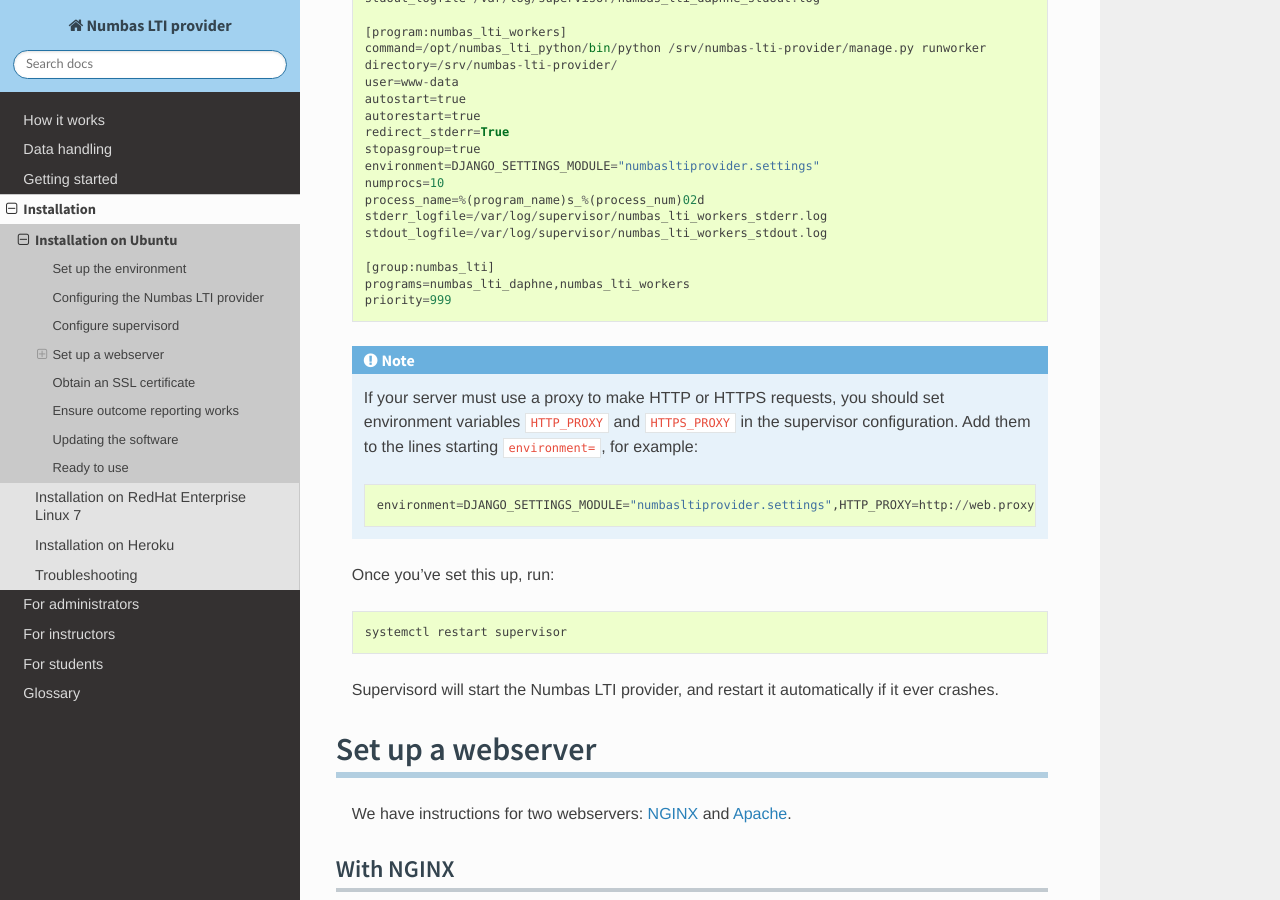
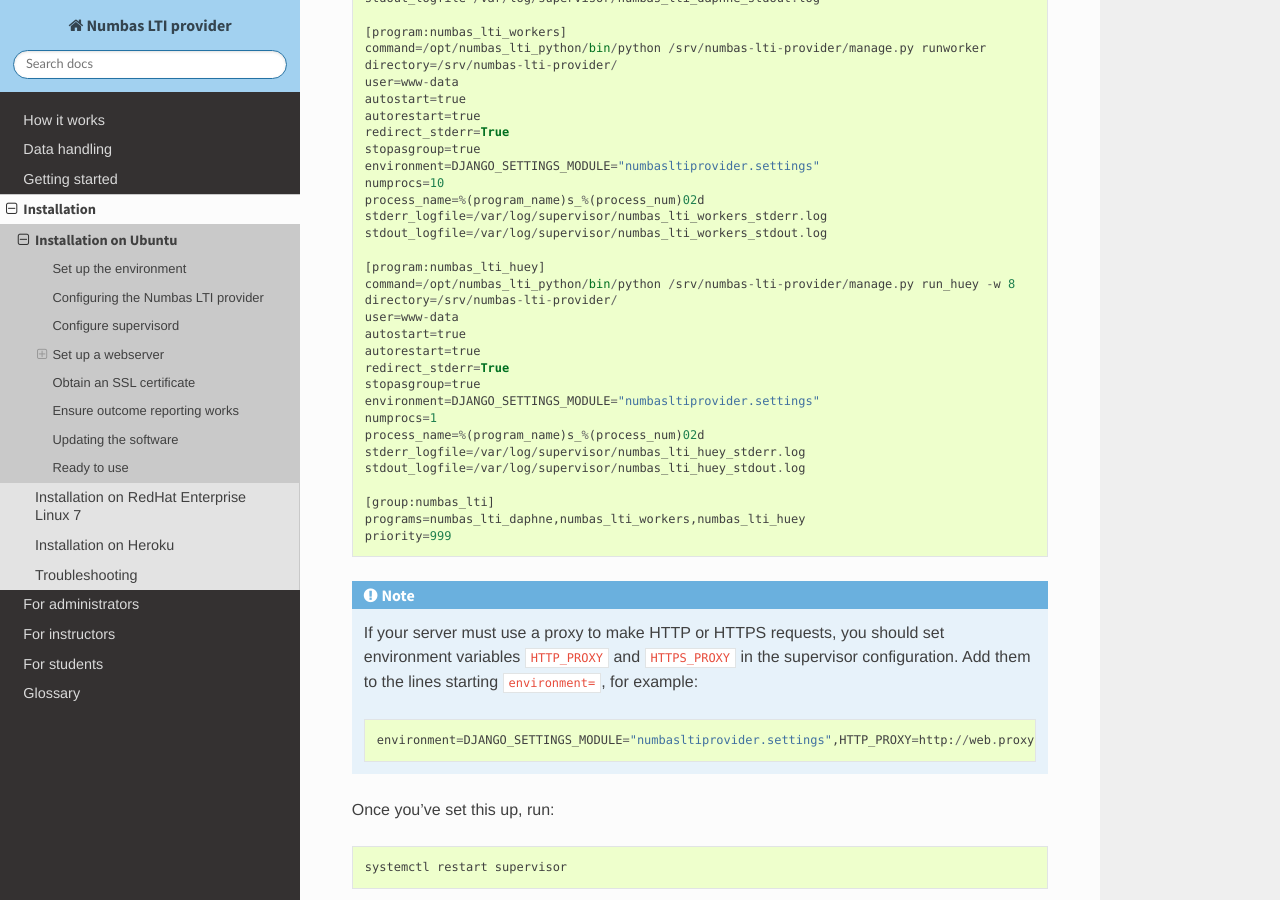
Before and after one commit to numbas/numbas-lti-provider, a Sphinx documentation site: the page built from doc/source/installation/ubuntu.rst, in a window 1280 px wide and 900 px high, scrolled down 2747 px. Built offline with Sphinx 7.4.7 and the Read the Docs theme 2.0.0, drawn with Linux system fonts in a browser that asks for light colours; some web fonts are replaced.

Commit message:
add huey to the instructions

```diff
--- a/doc/source/installation/ubuntu.rst
+++ b/doc/source/installation/ubuntu.rst
@@ -126,8 +126,22 @@
     stderr_logfile=/var/log/supervisor/numbas_lti_workers_stderr.log
     stdout_logfile=/var/log/supervisor/numbas_lti_workers_stdout.log
 
+    [program:numbas_lti_huey]
+    command=/opt/numbas_lti_python/bin/python /srv/numbas-lti-provider/manage.py run_huey -w 8
+    directory=/srv/numbas-lti-provider/
+    user=www-data
+    autostart=true
+    autorestart=true
+    redirect_stderr=True
+    stopasgroup=true
+    environment=DJANGO_SETTINGS_MODULE="numbasltiprovider.settings"
+    numprocs=1
+    process_name=%(program_name)s_%(process_num)02d
+    stderr_logfile=/var/log/supervisor/numbas_lti_huey_stderr.log
+    stdout_logfile=/var/log/supervisor/numbas_lti_huey_stdout.log
+
     [group:numbas_lti]
-    programs=numbas_lti_daphne,numbas_lti_workers
+    programs=numbas_lti_daphne,numbas_lti_workers,numbas_lti_huey
     priority=999
 
 .. note::
--- a/requirements.txt
+++ b/requirements.txt
@@ -10,3 +10,4 @@
 django-bootstrap-datepicker-plus==3.0.5
 django-ipware==2.1.0
 django-cookies-samesite==0.5.1
+huey==2.3.0
```
Also changed, not shown: doc/source/installation/rhel-7.rst (+15 -1 lines), 1 other file.
